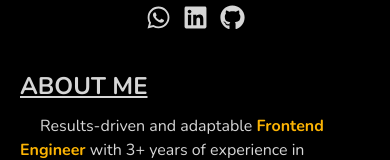
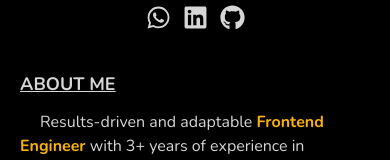
Before and after one commit to rioprayoga23/portfolio-web, a Next.js app: page / in a window 390 px wide. Shown: the part 548-708 px from the top of the page. Built offline with nearby package versions, Linux system fonts and the light colour scheme; no server answers.

Commit message:
style(core/Title): adjust title font size for better responsiveness
Change text size from fixed 2xl to responsive lg/md sizes to improve display on different screen sizes

```diff
--- a/src/components/core/Title/index.jsx
+++ b/src/components/core/Title/index.jsx
@@ -1,6 +1,10 @@
 const CTitle = ({ name }) => {
   return (
-    <h2 className={`text-2xl font-bold underline mb-3 uppercase`}>{name}</h2>
+    <h2
+      className={`text-lg md:text-xl font-bold underline mb-3 uppercase hover`}
+    >
+      {name}
+    </h2>
   );
 };
 
```
